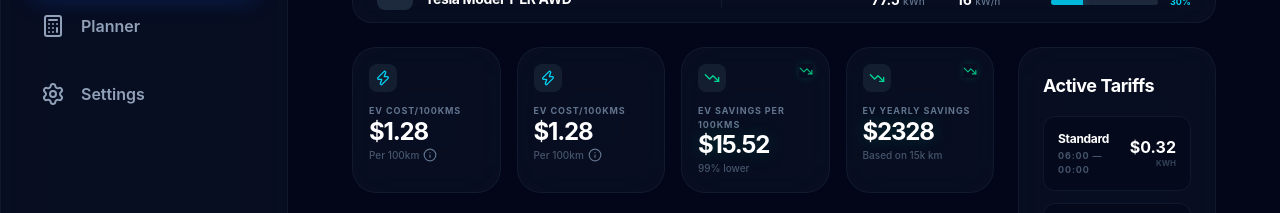
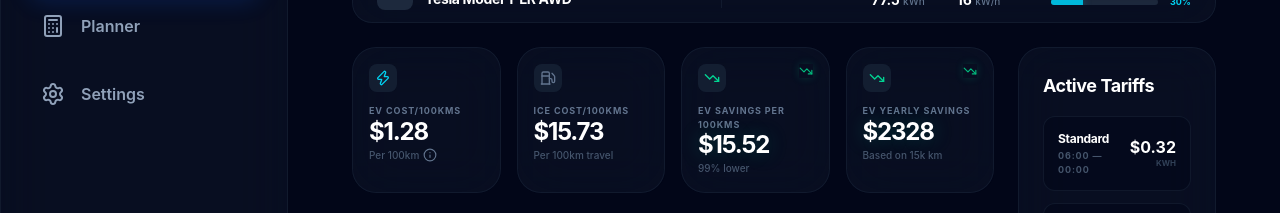
Before and after one commit to CraigInBrisbane/energycalculator, a React (Vite) app in the folder Frontend/: page /energycalculator/dashboard in a window 1280 px wide. Shown: the part 183-396 px from the top of the page. Built offline with nearby package versions, Linux system fonts and the light colour scheme.

Commit message:
Fix dashboard layout and tooltip visibility

```diff
--- a/Frontend/src/components/Tooltip.tsx
+++ b/Frontend/src/components/Tooltip.tsx
@@ -12,7 +12,7 @@ export const Tooltip = ({ content }: TooltipProps) => {
     <div className="relative inline-block" onMouseEnter={() => setShow(true)} onMouseLeave={() => setShow(false)}>
       <Info size={14} className="text-slate-500 cursor-help" />
       {show && (
-        <div className="absolute z-50 w-64 p-3 mt-2 text-xs text-slate-200 bg-slate-900 border border-slate-700 rounded-lg shadow-xl -left-20">
+        <div className="absolute z-[100] w-64 p-3 mt-2 text-xs text-slate-200 bg-slate-900 border border-slate-700 rounded-lg shadow-2xl -left-20">
           {content}
         </div>
       )}
--- a/Frontend/src/features/dashboard/DashboardPage.tsx
+++ b/Frontend/src/features/dashboard/DashboardPage.tsx
@@ -108,16 +108,11 @@ export const DashboardPage = () => {
             />
 
             <StatCard
-              title="EV cost/100kms"
-              value={`$${evCostPer100km.toFixed(2)}`}
-              icon={Zap}
-              accentClass="text-cyan-400"
-              description={
-                <div className="flex items-center gap-1">
-                  <span>Per 100km</span>
-                  <Tooltip content="Calculated using your optimized charging schedule for the energy required to drive 100km." />
-                </div>
-              }
+              title="ICE cost/100kms"
+              value={`$${comparison100km.iceCost.toFixed(2)}`}
+              icon={Fuel}
+              accentClass="text-slate-500"
+              description="Per 100km travel"
             />
 
             <StatCard
```
